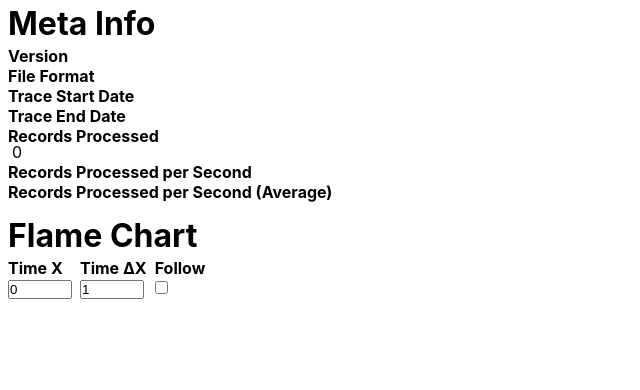
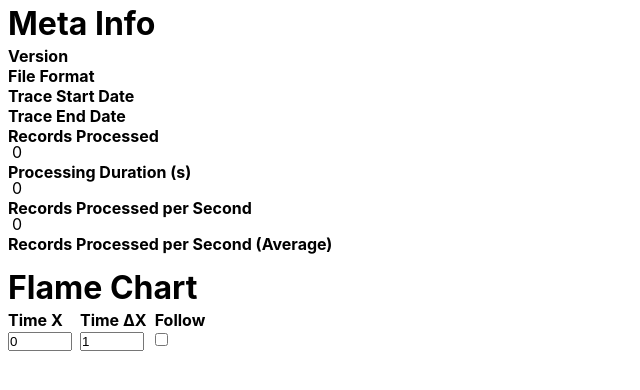
Before and after one commit to NicholasRoge/magento-trace-viewer, a React (Create React App) app: page / in a window 1280 px wide. Shown: the top 390 px of the page, without its empty margins (0-640 px from the left). Built offline with nearby package versions, Linux system fonts and the light colour scheme; no server answers.

Commit message:
Added record processing time statistics

```diff
--- a/src/TraceViewer.jsx
+++ b/src/TraceViewer.jsx
@@ -20,12 +20,23 @@ export default function TraceViewer({ traceFile })
   const [flamechartTimeDX, setFlamechartTimeDX] = React.useState(1)
   const [flamechartFollow, setFlamechartFollow] = React.useState(false)
 
+  const [processingStartTime] = React.useState((new Date()).getTime())
+  const [lastSecondRecordsProcessedCount, setLastSecondRecordsProcessedCount] = React.useState(0)
+
   React.useEffect(function () {
     let traceRecordsProcessedCount = 0
+    let recordProcessedTimestampQueue = []
 
     const traceRecordReader = new TraceRecordReader(traceFile)
     traceRecordReader.addRecordProcessor(function () {
       ++traceRecordsProcessedCount
+
+      const currentTime = (new Date()).getTime()
+      recordProcessedTimestampQueue.push(currentTime)
+      while (currentTime - recordProcessedTimestampQueue[0] > 1000) {
+        recordProcessedTimestampQueue.shift()
+      }
+      setLastSecondRecordsProcessedCount(recordProcessedTimestampQueue.length)
 
       setTraceRecordsProcessedCount(traceRecordsProcessedCount)
     })
@@ -73,6 +84,9 @@ export default function TraceViewer({ traceFile })
     flamechartFollowTimeDX = (stackTreeRootNode.startTimeIndex + stackTreeRootNode.duration) - flamechartTimeX
   }
 
+  const currentTime = (new Date()).getTime()
+  const processingDuration = currentTime - processingStartTime
+
   return (
     <div className="trace-viewer">
         {error && (
@@ -98,11 +112,14 @@ export default function TraceViewer({ traceFile })
           <dt>Records Processed</dt>
           <dd>{traceRecordsProcessedCount}</dd>
 
+          <dt>Processing Duration (s)</dt>
+          <dd>{processingDuration / 1000}</dd>
+
           <dt>Records Processed per Second</dt>
-          <dd></dd>
+          <dd>{lastSecondRecordsProcessedCount}</dd>
 
           <dt>Records Processed per Second (Average)</dt>
-          <dd></dd>
+          <dd>{processingDuration > 0 && ((traceRecordsProcessedCount / processingDuration) * 1000)}</dd>
         </dl>
       </div>
 
```
Also changed, not shown: 1 other file (tests, documents, lock files or other folders).
